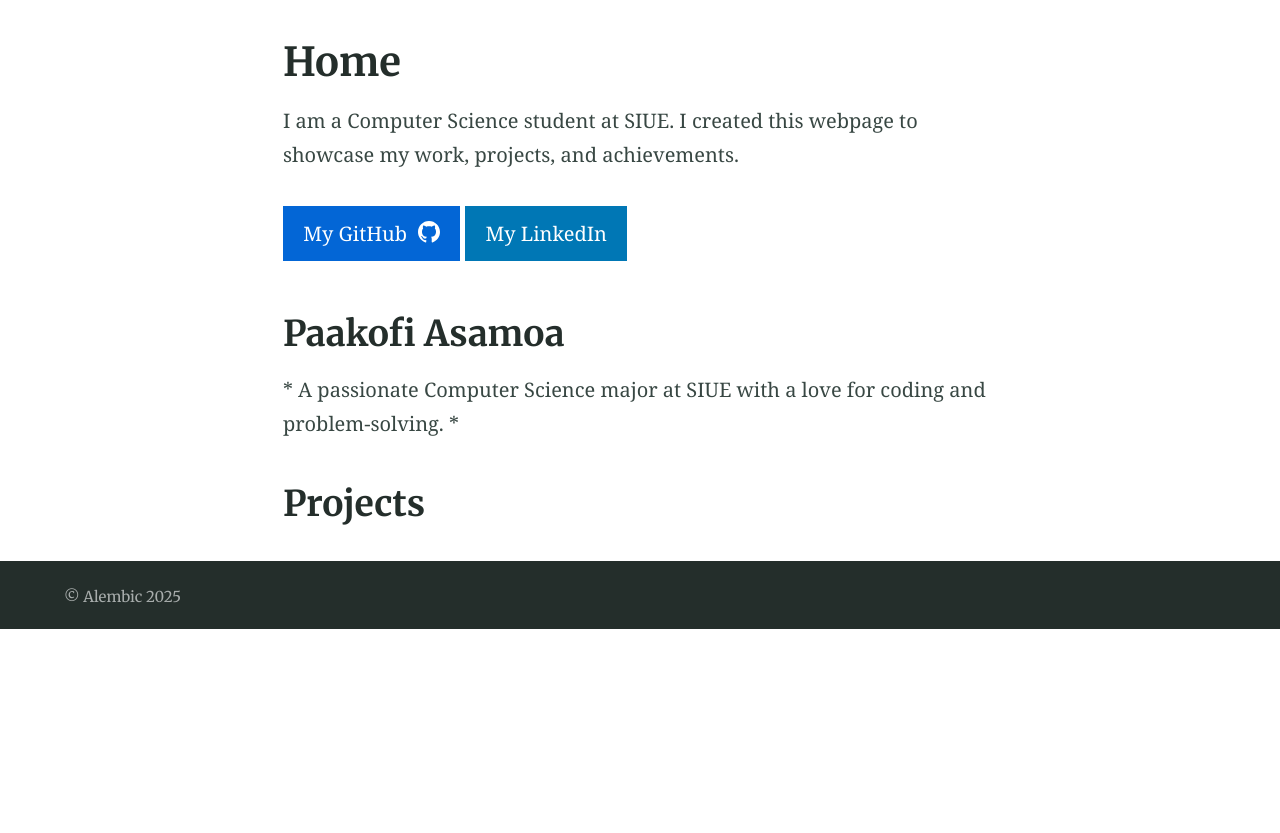
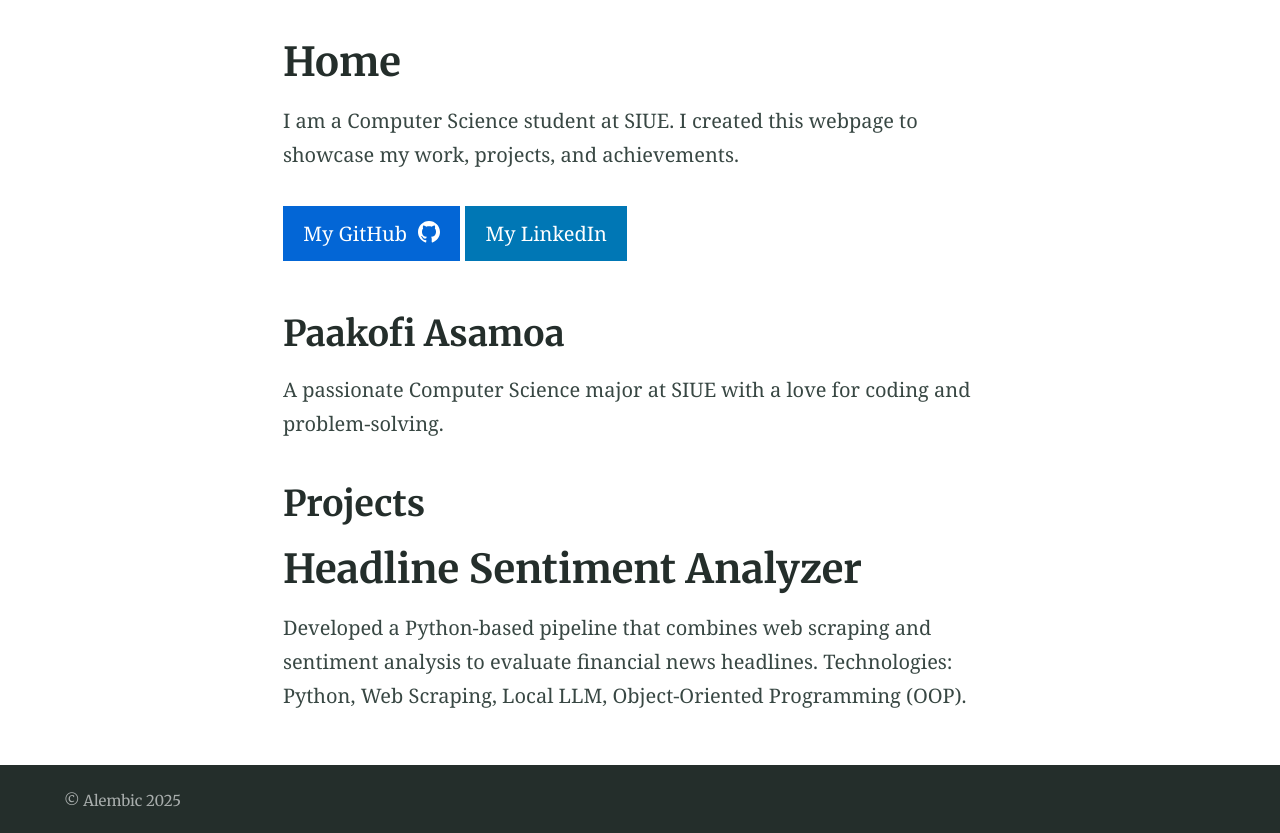
Before and after one commit to pasamoa/pasamoa.github_page.io, a Jekyll site: the page built from index.md, in a window 1280 px wide. Shown: the part 390-1223 px from the top of the page. Built offline with Jekyll 4.4.1, drawn with Linux system fonts in a browser that asks for light colours; before the commit the page ends 1019 px from its top, so only the background shows below that.

Commit message:
Update index.md

```diff
--- a/index.md
+++ b/index.md
@@ -12,8 +12,9 @@ I am a Computer Science student at SIUE. I created this webpage to showcase my w
 
 {% include button.html text="My GitHub" icon="github" link="https://github.com/pasamoa" color="#0366d6" %} {% include button.html text="My LinkedIn" link="https://www.linkedin.com/in/paakofi-asamoa-470521348/" color="#0077b5" %}
 ## Paakofi Asamoa
-*
 A passionate Computer Science major at SIUE with a love for coding and problem-solving.
-*
 
 ## Projects
+# Headline Sentiment Analyzer
+Developed a Python-based pipeline that combines web scraping and sentiment analysis to evaluate financial news headlines.
+Technologies: Python, Web Scraping, Local LLM, Object-Oriented Programming (OOP).
```
